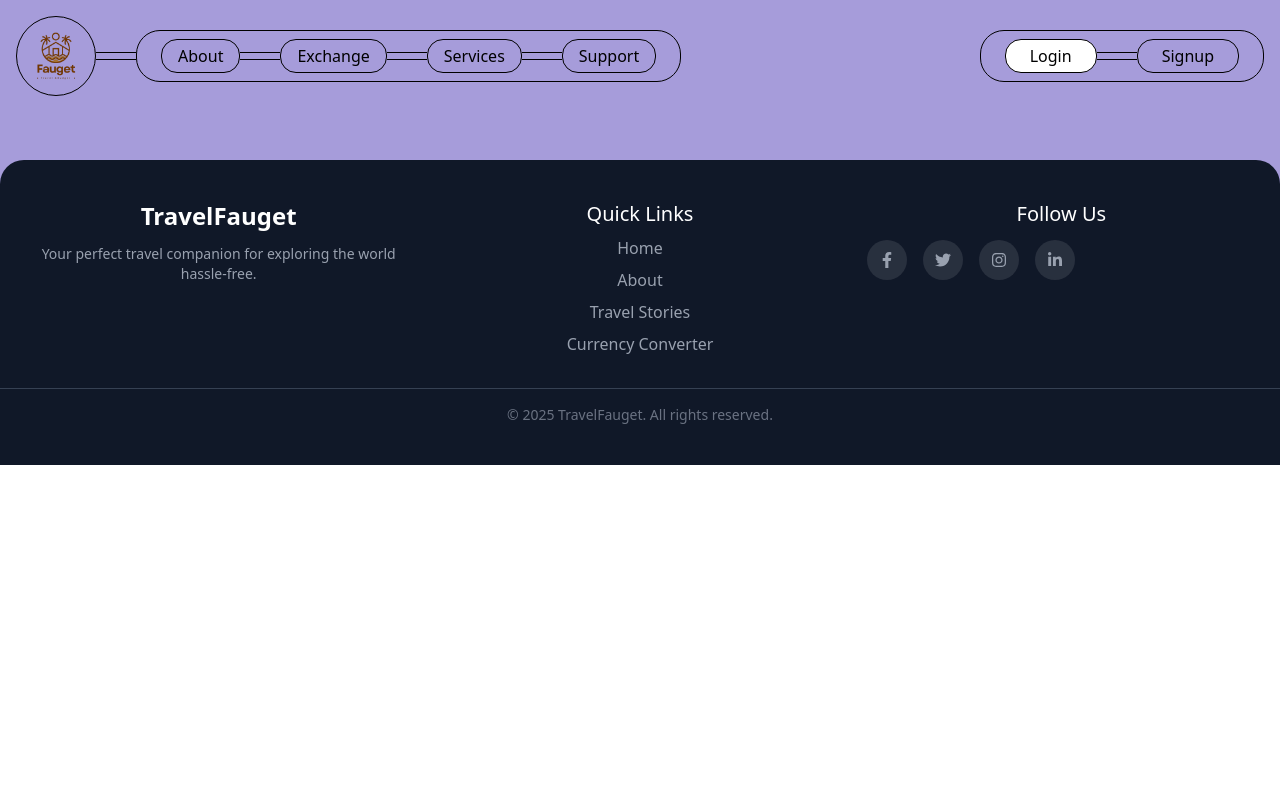
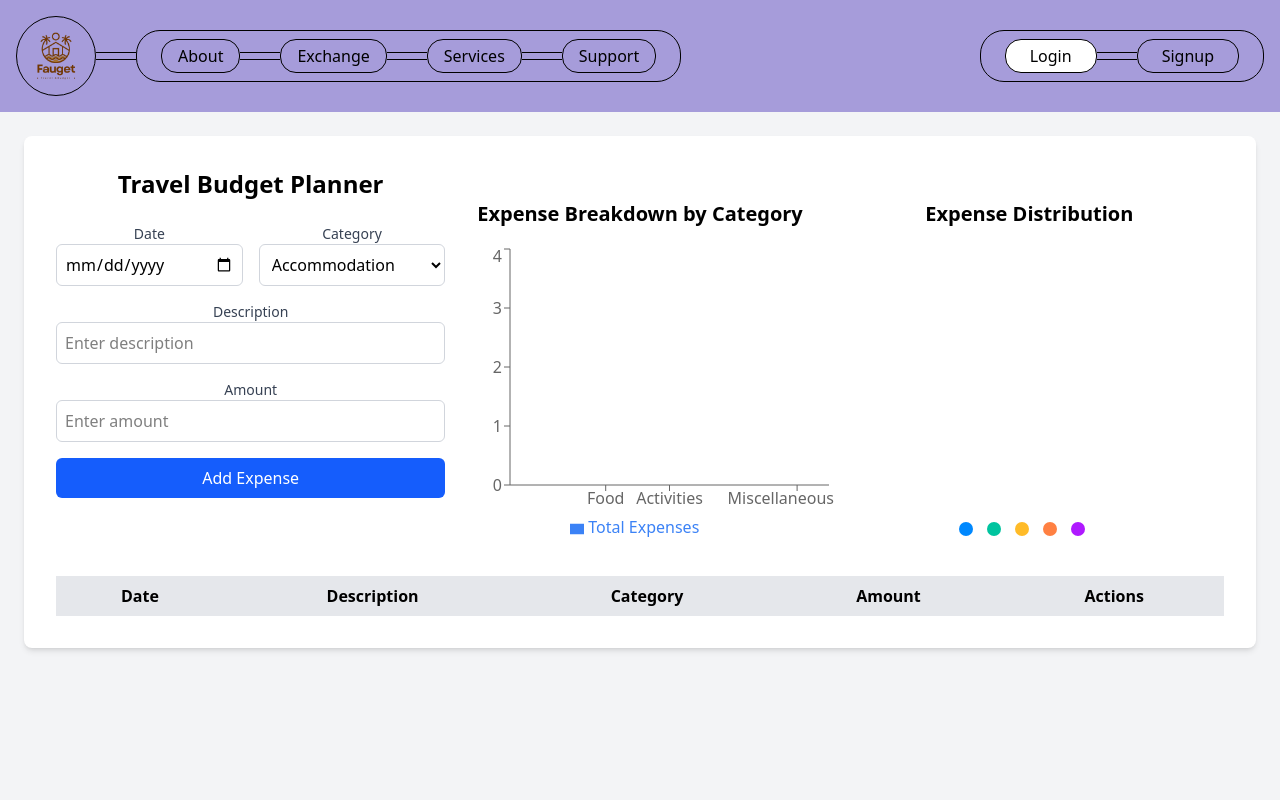
Before and after one commit to utkarsh032/B43_WEB_216_Web-Project-211, a React (Vite) app in the folder client/: page /travel_budjet-planner in a window 1280 px wide. Shown: the top 800 px of the page. Built offline with nearby package versions, Linux system fonts and the light colour scheme.

Commit message:
Travel Budjet Planner

```diff
--- a/client/src/App.jsx
+++ b/client/src/App.jsx
@@ -9,6 +9,7 @@ import SignUpForm from './pages/Auth/SignUpForm';
 import SignInForm from './pages/Auth/SignInForm';
 import MainLayout from './MainLayout';
 import Footer from './components/Footer';
+import TravelBudgetPlanner from './pages/TravelBudgetPlanner';
 
 function App() {
   return (
@@ -24,6 +25,7 @@ function App() {
         <Route path="/exchange" element={<CurrencyConverter />} />
         <Route path="/travel" element={<TravelStories />} />
         <Route path="/about" element={<About />} />
+        <Route path="/travel_budjet-planner" element={<TravelBudgetPlanner />} />
         <Route path="/signup" element={<SignUpForm />} />
         <Route path="/signin" element={<SignInForm />} />
       </Routes>
--- a/client/src/components/Home.jsx
+++ b/client/src/components/Home.jsx
@@ -1,7 +1,8 @@
 import React from 'react'
 import Hashtags from './Hashtags'
 import Hero from '../assets/Hero.png'
-import CurrencyConverter from '../pages/CurrencyConverter/CurrencyConverter'
+import { FaArrowRight } from "react-icons/fa6";
+import { Link } from 'react-router-dom'
 
 function Home() {
   return (
@@ -21,20 +22,9 @@ function Home() {
           </p>
 
           <div className="flex justify-center lg:justify-start items-center space-x-4 pt-4">
-            <button className="bg-white text-black px-6 md:px-8 py-2 md:py-3 rounded-full font-medium flex items-center">
-              GET STARTED
-              <div className="ml-4 bg-[#8b7fdb] rounded-full p-2">
-                <svg width="12" height="12" viewBox="0 0 24 24" fill="none" xmlns="http://www.w3.org/2000/svg">
-                  <path
-                    d="M5 12H19M19 12L12 5M19 12L12 19"
-                    stroke="white"
-                    strokeWidth="2"
-                    strokeLinecap="round"
-                    strokeLinejoin="round"
-                  />
-                </svg>
-              </div>
-            </button>
+            <Link to='/travel_budjet-planner' className="bg-white text-black px-6 md:px-8 py-2 md:py-3 rounded-full font-medium flex items-center">
+              GET STARTED <span className='ml-4 bg-[#8b7fdb]  rounded-full text-white p-1'><FaArrowRight className='' /></span>
+            </Link>
           </div>
 
           {/* App Store and Play Store Buttons */}
--- a/client/src/components/TravelStories.jsx
+++ b/client/src/components/TravelStories.jsx
@@ -36,7 +36,7 @@ export default function TravelStories() {
   useEffect(() => {
     const interval = setInterval(() => {
       setCurrentType((prev) => (prev + 1) % userTypes.length);
-    }, 3000); // Cycle every 3 seconds
+    }, 3000);
     return () => clearInterval(interval);
   }, []);
 
--- /dev/null
+++ b/client/src/pages/TravelBudgetPlanner.jsx
@@ -0,0 +1,245 @@
+import React, { useState } from 'react';
+import { BarChart, Bar, XAxis, YAxis, Tooltip, Legend, ResponsiveContainer, PieChart, Pie, Cell } from 'recharts';
+import { MdDeleteOutline } from "react-icons/md";
+import { FaRegEdit } from "react-icons/fa";
+
+const categories = ['Accommodation', 'Food', 'Activities', 'Transportation', 'Miscellaneous'];
+
+// Colors for the pie chart
+const COLORS = ['#0088FE', '#00C49F', '#FFBB28', '#FF8042', '#AF19FF'];
+
+function TravelBudgetPlanner() {
+  const [expenses, setExpenses] = useState([]);
+  const [newExpense, setNewExpense] = useState({
+    date: '',
+    description: '',
+    amount: '',
+    category: categories[0], // Default category
+  });
+  const [editingIndex, setEditingIndex] = useState(null); // Track which expense is being edited
+
+  // Handle input changes for the form
+  const handleInputChange = (e) => {
+    const { name, value } = e.target;
+    setNewExpense({ ...newExpense, [name]: value });
+  };
+
+  // Add or update an expense
+  const handleSubmit = (e) => {
+    e.preventDefault();
+
+    if (editingIndex !== null) {
+      // Update existing expense
+      const updatedExpenses = [...expenses];
+      updatedExpenses[editingIndex] = newExpense;
+      setExpenses(updatedExpenses);
+      setEditingIndex(null);
+    } else {
+      // Add new expense
+      setExpenses([...expenses, newExpense]);
+    }
+
+    // Reset the form
+    setNewExpense({ date: '', description: '', amount: '', category: categories[0] });
+  };
+
+  // Edit an expense
+  const handleEdit = (index) => {
+    setNewExpense(expenses[index]);
+    setEditingIndex(index);
+  };
+
+  // Delete an expense
+  const handleDelete = (index) => {
+    const updatedExpenses = expenses.filter((_, i) => i !== index);
+    setExpenses(updatedExpenses);
+  };
+
+  // Calculate total expenses by category for the graph
+  const getExpensesByCategory = () => {
+    const categoryTotals = categories.map((category) => ({
+      category,
+      total: expenses
+        .filter((expense) => expense.category === category)
+        .reduce((sum, expense) => sum + parseFloat(expense.amount || 0), 0),
+    }));
+    return categoryTotals;
+  };
+
+  const categoryData = getExpensesByCategory();
+
+  return (
+    <div className="min-h-screen bg-gray-100 p-6">
+      <div className="bg-white p-8 rounded-lg shadow-md">
+        <div className="flex justify-evenly">
+          {/* Expense Form */}
+          <form onSubmit={handleSubmit} className="space-y-4 mb-8 w-1/3">
+            <h1 className="text-2xl font-bold mb-6 text-center">Travel Budget Planner</h1>
+            <div className="grid grid-cols-1 md:grid-cols-2 gap-4">
+              <div>
+                <label className="block text-sm font-medium text-gray-700">Date</label>
+                <input
+                  type="date"
+                  name="date"
+                  value={newExpense.date}
+                  onChange={handleInputChange}
+                  required
+                  className="w-full p-2 border border-gray-300 rounded-md"
+                />
+              </div>
+              <div>
+                <label className="block text-sm font-medium text-gray-700">Category</label>
+                <select
+                  name="category"
+                  value={newExpense.category}
+                  onChange={handleInputChange}
+                  className="w-full p-2 border border-gray-300 rounded-md"
+                >
+                  {categories.map((category) => (
+                    <option key={category} value={category}>
+                      {category}
+                    </option>
+                  ))}
+                </select>
+              </div>
+            </div>
+            <div>
+              <label className="block text-sm font-medium text-gray-700">Description</label>
+              <input
+                type="text"
+                name="description"
+                value={newExpense.description}
+                onChange={handleInputChange}
+                placeholder="Enter description"
+                required
+                className="w-full p-2 border border-gray-300 rounded-md"
+              />
+            </div>
+            <div>
+              <label className="block text-sm font-medium text-gray-700">Amount</label>
+              <input
+                type="number"
+                name="amount"
+                value={newExpense.amount}
+                onChange={handleInputChange}
+                placeholder="Enter amount"
+                required
+                className="w-full p-2 border border-gray-300 rounded-md"
+              />
+            </div>
+            <button
+              type="submit"
+              className="w-full bg-blue-600 text-white py-2 rounded-md hover:bg-blue-700 transition"
+            >
+              {editingIndex !== null ? 'Update Expense' : 'Add Expense'}
+            </button>
+          </form>
+
+          {/* Expense Graph */}
+          <div className="mt-8 w-1/3">
+            <h2 className="text-xl font-bold mb-4">Expense Breakdown by Category</h2>
+            <ResponsiveContainer width="100%" height={300}>
+              <BarChart data={categoryData}>
+                <XAxis dataKey="category" />
+                <YAxis />
+                <Tooltip
+                  content={({ payload }) => {
+                    if (payload && payload.length > 0) {
+                      return (
+                        <div className="bg-white p-2 border rounded shadow">
+                          <p className="font-semibold">{payload[0].payload.category}</p>
+                          <p>Total: ${payload[0].payload.total.toFixed(2)}</p>
+                        </div>
+                      );
+                    }
+                    return null;
+                  }}
+                />
+                <Legend />
+                <Bar dataKey="total" fill="#3b82f6" name="Total Expenses" />
+              </BarChart>
+            </ResponsiveContainer>
+          </div>
+
+          {/* Pie Chart */}
+          <div className="mt-8 w-1/3">
+            <h2 className="text-xl font-bold mb-4">Expense Distribution</h2>
+            <ResponsiveContainer width="100%" height={300}>
+              <PieChart>
+                <Pie
+                  data={categoryData}
+                  dataKey="total"
+                  nameKey="category"
+                  cx="50%"
+                  cy="50%"
+                  outerRadius={100}
+                  fill="#8884d8"
+                  label
+                >
+                  {categoryData.map((entry, index) => (
+                    <Cell key={`cell-${index}`} fill={COLORS[index % COLORS.length]} />
+                  ))}
+                </Pie>
+                <Tooltip
+                  content={({ payload }) => {
+                    if (payload && payload.length > 0) {
+                      return (
+                        <div className="bg-white p-2 border rounded shadow">
+                          <p className="font-semibold">{payload[0].payload.category}</p>
+                          <p>Total: ${payload[0].payload.total.toFixed(2)}</p>
+                        </div>
+                      );
+                    }
+                    return null;
+                  }}
+                />
+                <Legend />
+              </PieChart>
+            </ResponsiveContainer>
+          </div>
+        </div>
+
+        {/* Expense List */}
+        <div className="mt-8 overflow-x-auto">
+          <table className="w-full table-auto">
+            <thead>
+              <tr className="bg-gray-200">
+                <th className="px-4 py-2">Date</th>
+                <th className="px-4 py-2">Description</th>
+                <th className="px-4 py-2">Category</th>
+                <th className="px-4 py-2">Amount</th>
+                <th className="px-4 py-2">Actions</th>
+              </tr>
+            </thead>
+            <tbody>
+              {expenses.map((expense, index) => (
+                <tr key={index} className="border-b">
+                  <td className="px-4 py-2 text-center">{expense.date}</td>
+                  <td className="px-4 py-2">{expense.description}</td>
+                  <td className="px-4 py-2 text-center">{expense.category}</td>
+                  <td className="px-4 py-2 text-center">${expense.amount}</td>
+                  <td className="px-4 py-2 text-center">
+                    <button
+                      onClick={() => handleEdit(index)}
+                      className="text-blue-600 hover:text-blue-800 mr-2"
+                    >
+                      <FaRegEdit />
+                    </button>
+                    <button
+                      onClick={() => handleDelete(index)}
+                      className="text-red-600 hover:text-red-800"
+                    >
+                      <MdDeleteOutline />
+                    </button>
+                  </td>
+                </tr>
+              ))}
+            </tbody>
+          </table>
+        </div>
+      </div>
+    </div>
+  );
+}
+
+export default TravelBudgetPlanner;
```
Also changed, not shown: client/src/assets/TravelBudjetPlanner.png (added), 1 other file (tests, documents, lock files or other folders).
